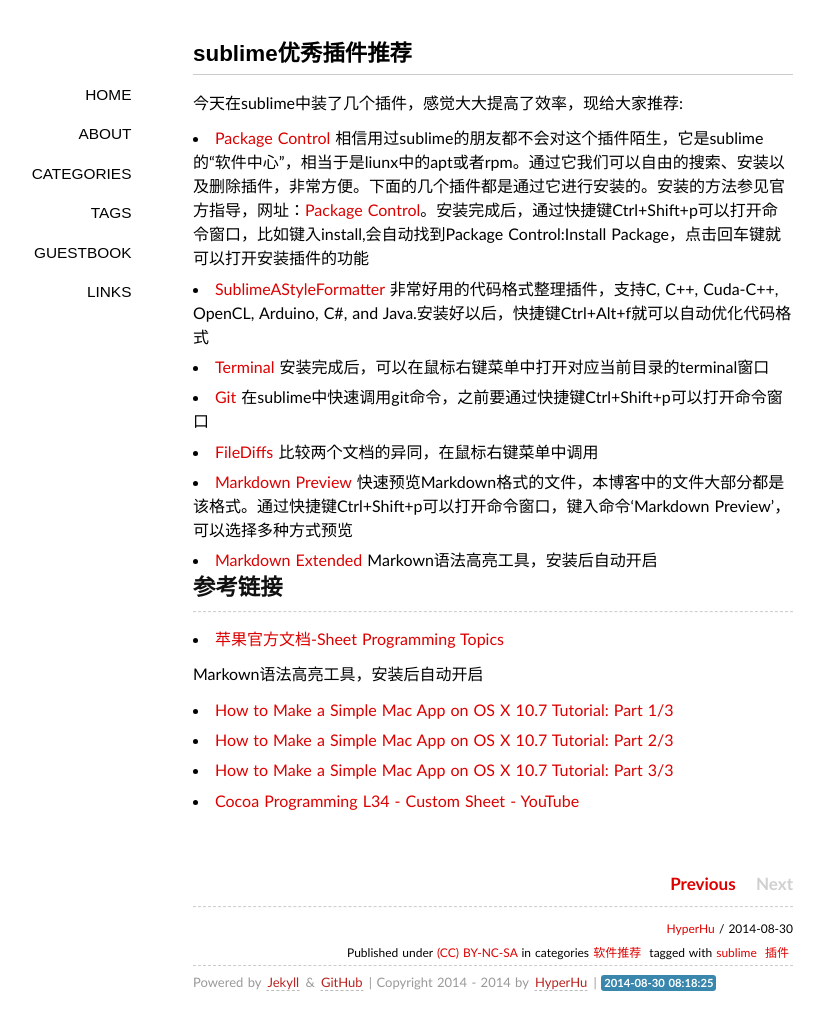
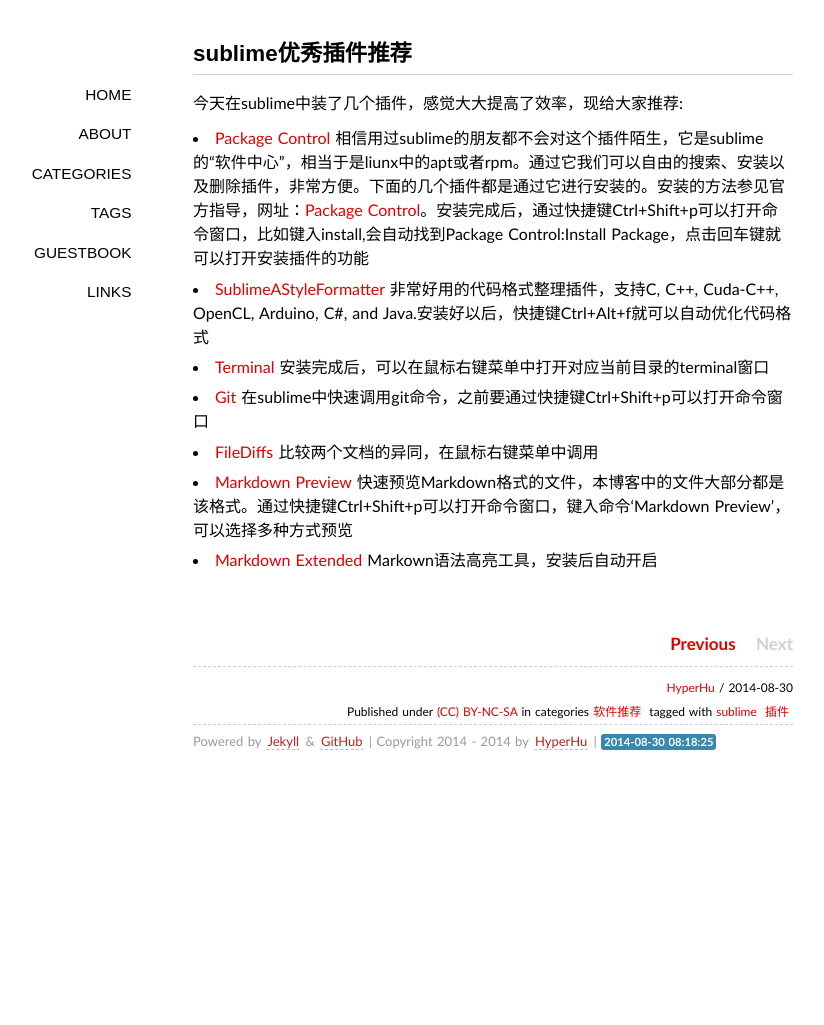
Before and after one commit to jiangxihj/jiangxihj.github.io, a Jekyll site: the page built from _posts/2014-08-30-sublime插件.md, in a window 1280 px wide. Shown: the whole page, without its empty margins (147-971 px from the left). Built offline with Jekyll 4.4.1, drawn with Linux system fonts in a browser that asks for light colours; some web fonts are replaced; Markdown is read by kramdown in place of the engine named in the settings; comment, search, counter and statistics services are not loaded; after the commit the page ends 900 px from its top, so only the background shows below that.

Commit message:
final blog page

```diff
--- a/_posts/2014-08-30-sublime插件.md
+++ b/_posts/2014-08-30-sublime插件.md
@@ -22,16 +22,3 @@
 快速预览Markdown格式的文件，本博客中的文件大部分都是该格式。通过快捷键Ctrl+Shift+p可以打开命令窗口，键入命令‘Markdown Preview’，可以选择多种方式预览
 * [Markdown Extended](https://sublime.wbond.net/packages/Markdown%20Extended)
 Markown语法高亮工具，安装后自动开启
-
-##参考链接
----
-
-* [苹果官方文档-Sheet Programming Topics](https://developer.apple.com/library/mac/documentation/cocoa/conceptual/Sheets/Tasks/UsingCustomSheets.html#//apple_ref/doc/uid/20001290-BABFIBIA)
-
-
-Markown语法高亮工具，安装后自动开启
-* [How to Make a Simple Mac App on OS X 10.7 Tutorial: Part 1/3](http://www.raywenderlich.com/17811/how-to-make-a-simple-mac-app-on-os-x-10-7-tutorial-part-13)
-* [How to Make a Simple Mac App on OS X 10.7 Tutorial: Part 2/3](http://www.raywenderlich.com/18319/how-to-make-a-simple-mac-app-on-os-x-10-7-tutorial-part-23)
-* [How to Make a Simple Mac App on OS X 10.7 Tutorial: Part 3/3](http://www.raywenderlich.com/18413/how-to-make-a-simple-mac-app-on-os-x-10-7-tutorial-part-33)
-* [Cocoa Programming L34 - Custom Sheet - YouTube
-](http://www.youtube.com/watch?v=QBkO6TD-fWA)
```
